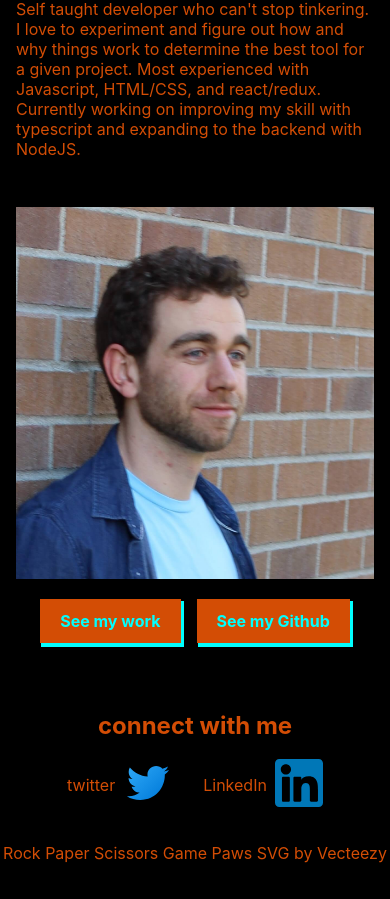
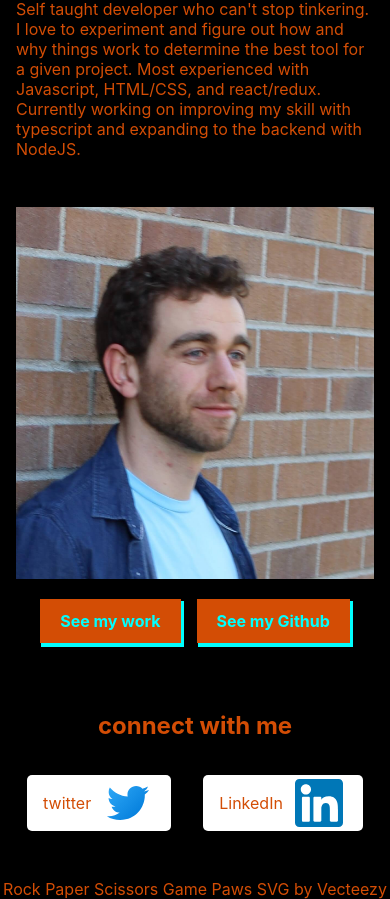
Before and after one commit to Spiritusanti/HackathonProject, a Next.js app: page / in a window 390 px wide. Shown: the part 1135-2034 px from the top of the page. Before the commit the page ends 1998 px from the top, so only its background shows below. Built offline with nearby package versions, Linux system fonts and the light colour scheme; a web font is replaced by a local one.

Commit message:
altered footer styling and removed media query

```diff
--- a/styles/landingPage.module.css
+++ b/styles/landingPage.module.css
@@ -113,19 +113,36 @@
 }
 
 /* footer section */
+.footer {
+  text-align: center;
+}
 .footer ul {
   padding: 0;
   margin: 0;
   list-style: none;
   display: flex;
-  flex-direction: column;
+  justify-content: center;
+  align-items: center;
+  padding-bottom: 1rem;
 }
 
 .footer ul li {
+  background: white;
+  color: rgb(211, 77, 5);
+  border-radius: 5px;
+  margin: 1rem;
   display: flex;
   align-items: center;
+  justify-content: center;
   gap: 0.5rem;
   padding: 0 1rem;
+}
+
+.footer ul li a {
+    padding: 0.25rem;
+    display: inherit;
+    justify-content: inherit;
+    align-items: inherit;
 }
 
 .footer ul li img {
@@ -158,10 +175,4 @@
   .footer {
     text-align: center;
   }
-
-  .footer ul {
-    flex-direction: row;
-    justify-content: center;
-    padding-bottom: 1rem;
-  }
 }
```
